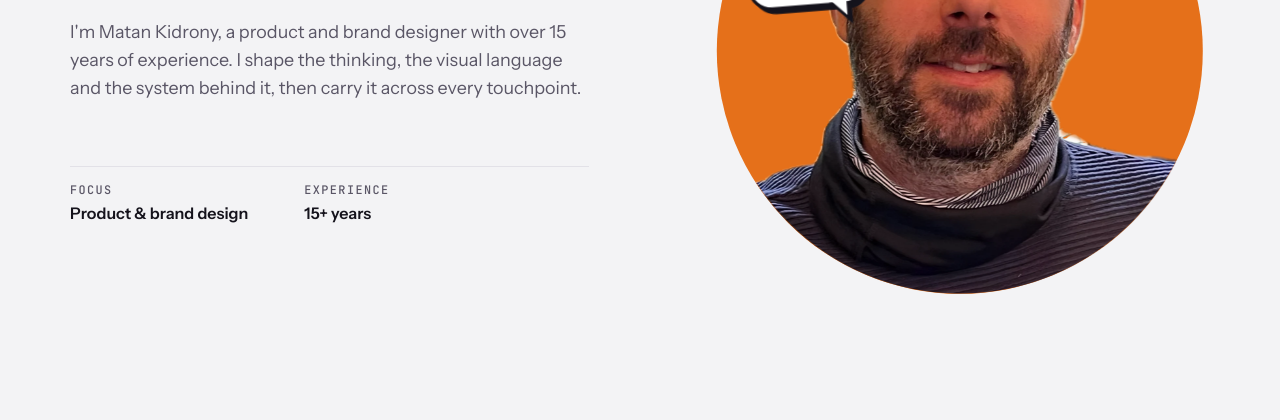
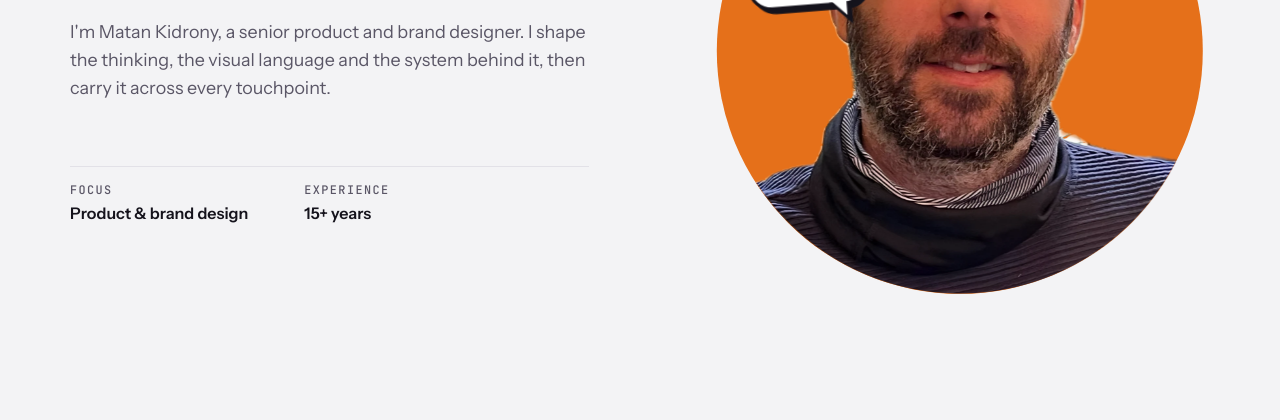
Before and after one commit to kidmatik/portfolio, a plain HTML site: page index.html in a window 1280 px wide. Shown: the part 380-800 px from the top of the page. Drawn offline with nearby package versions, Linux system fonts and the light colour scheme.

Commit message:
Hero subtitle: senior product and brand designer, drop years line
Co-Authored-By: Claude Haiku 5.5 <noreply@anthropic.com>

```diff
--- a/index.html
+++ b/index.html
@@ -532,7 +532,7 @@ html.mk-lock, html.mk-lock body { overflow: hidden; }
         <span class="s" data-a="I design" data-b=" products that work."><span class="a">I design</span><span class="b"> products that work.</span></span>
         <span class="s" data-a="I shape" data-b=" ideas to the final pixel."><span class="a">I shape</span><span class="b"> ideas to the final pixel.</span></span>
       </h1>
-      <p class="sub">I'm Matan Kidrony, a product and brand designer with over 15 years of experience. I shape the thinking, the visual language and the system behind it, then carry it across every touchpoint.</p>
+      <p class="sub">I'm Matan Kidrony, a senior product and brand designer. I shape the thinking, the visual language and the system behind it, then carry it across every touchpoint.</p>
       <div class="facts">
         <div><span class="mono">Focus</span><b>Product &amp; brand design</b></div>
         <div><span class="mono">Experience</span><b>15+ years</b></div>
```
